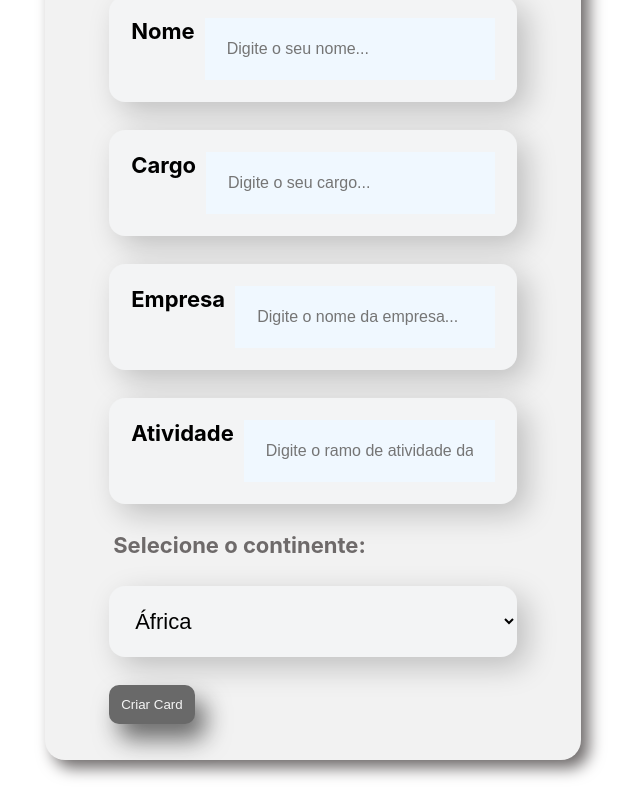
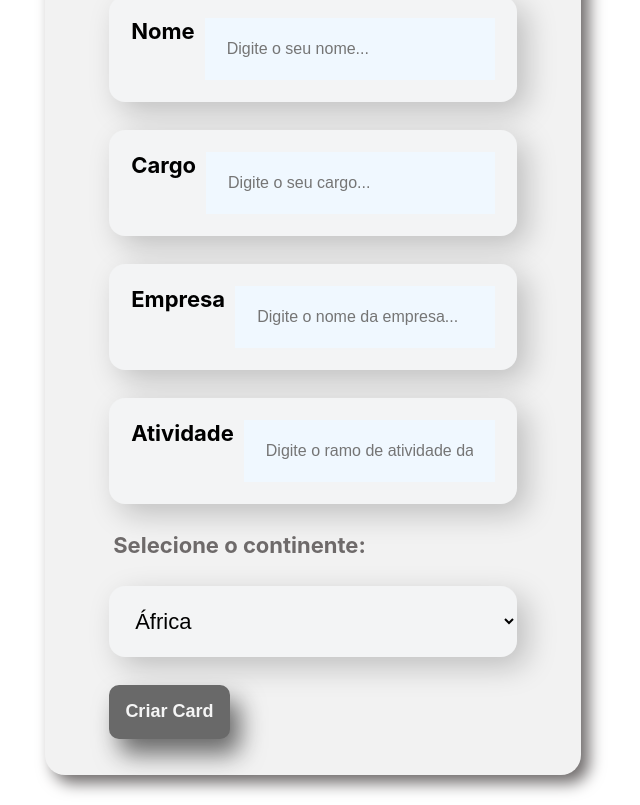
Before and after one commit to alanmulero/React-Alura, a React (Create React App) app: page / in a window 1280 px wide. Shown: the part 476-1281 px from the top of the page, without its empty margins (327-967 px from the left). Built offline with nearby package versions, Linux system fonts and the light colour scheme.

Commit message:
size botton ok

```diff
--- a/src/componentes/Botao/Botao.css
+++ b/src/componentes/Botao/Botao.css
@@ -6,4 +6,6 @@
 	border:  none;
 	padding: 0.9em;
 	box-shadow: 10px 15px 25px #696969 ;
+	font-size: 18px;
+	font-weight: 700;
 }
```
